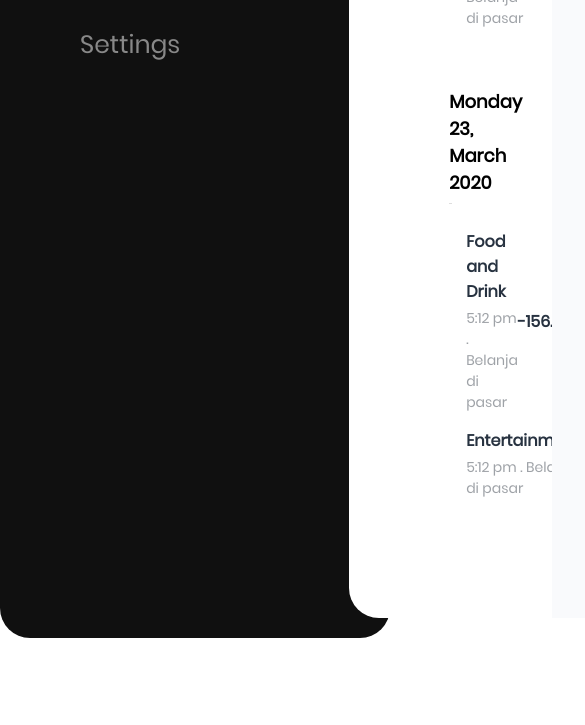
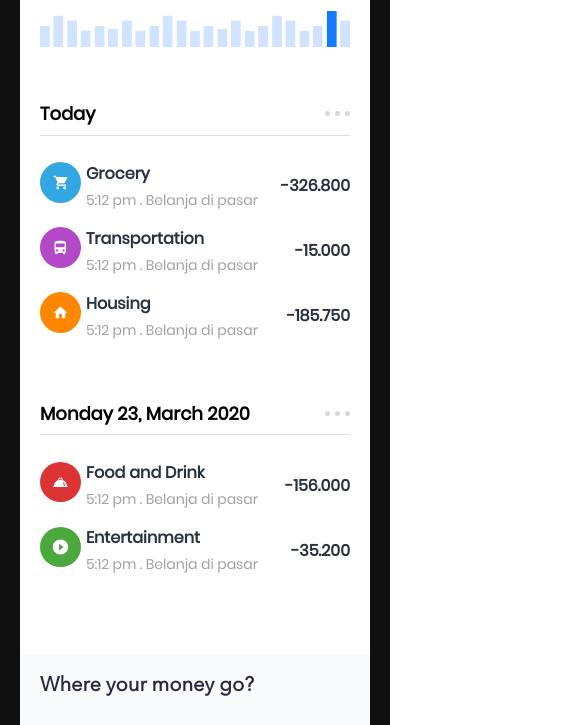
Before and after one commit to Scient1st1/commSchool, a plain HTML site: page 22.08.2025/index.html in a window 390 px wide. Shown: the part 709-1434 px from the top of the page, 585 px wide, since content can reach past the window. Before the commit the page ends 1347 px from the top, so only its background shows below. Drawn offline with Linux system fonts and the light colour scheme.

Commit message:
added responsive

```diff
--- a/22.08.2025/src/css/style.css
+++ b/22.08.2025/src/css/style.css
@@ -307,3 +307,48 @@ span.badge {
   font-size: 13px;
   border-radius: 8px;
 }
+
+/* responsive  */
+
+@media only screen and (max-width: 1200px) {
+  .expences-lists,
+  .save-money {
+    padding: 20px;
+    width: 50%;
+  }
+}
+
+@media only screen and (max-width: 950px) {
+  .dashboard-container {
+    gap: 20px;
+    padding: 20px;
+  }
+  main {
+    display: block !important;
+  }
+  .expences-lists,
+  .save-money {
+    width: 100%;
+    border-radius: 0;
+  }
+}
+
+@media only screen and (max-width: 600px) {
+  .dashboard-container {
+    flex-direction: column;
+  }
+  aside {
+    margin: 0;
+    text-align: center;
+  }
+  .user-box {
+    margin-bottom: 40px;
+  }
+  .menu li {
+    margin-bottom: 10px;
+  }
+
+  .expences-date > ul li > span {
+    margin-right: 5px;
+  }
+}
```
